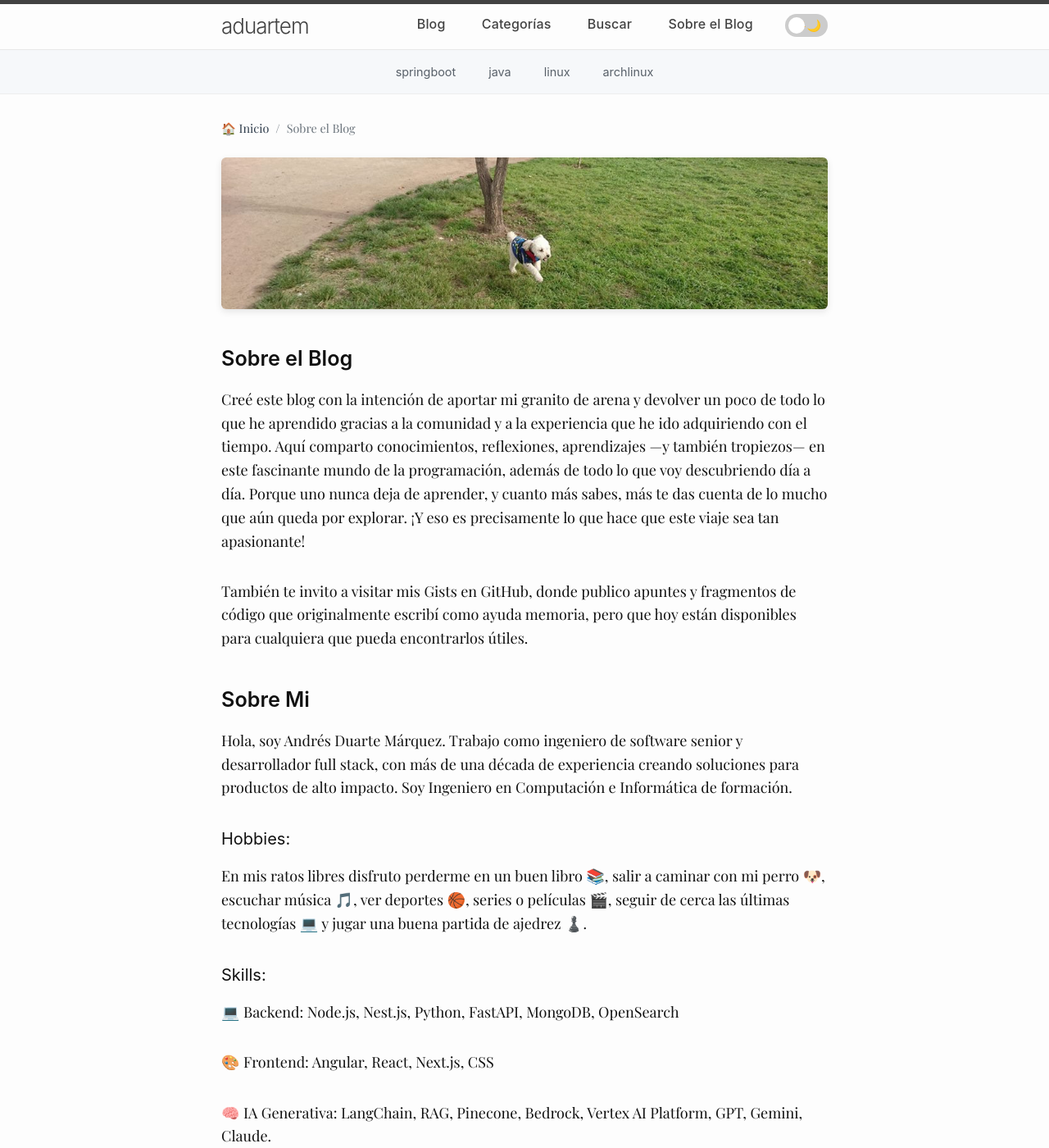
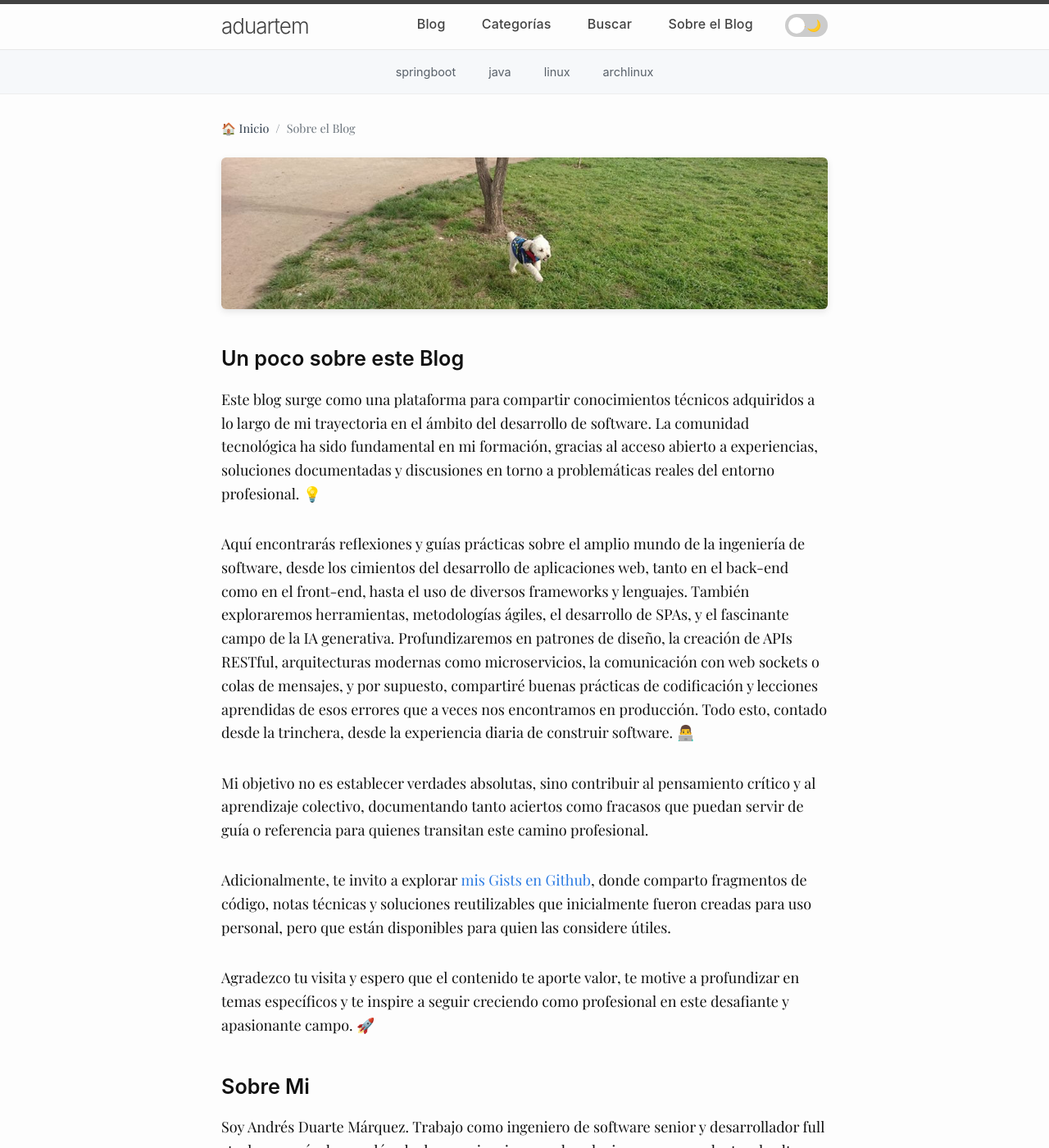
Before and after one commit to aduartem/aduartem.github.io, a Jekyll site: the page built from about.html, in a window 1280 px wide and 1400 px high. Shown: the whole window at 82% size. Built offline with Jekyll 4.4.1, drawn with Linux system fonts in a browser that asks for light colours; some web fonts are replaced; some of the changed text lies outside the part shown.

Commit message:
content update

```diff
--- a/about.html
+++ b/about.html
@@ -6,23 +6,21 @@ permalink: /about/
 
 {% include page-banner.html %}
 
-<h3>Sobre el Blog</h3>
+<h3>Un poco sobre este Blog</h3>
 
-<p>Creé este blog con la intención de aportar mi granito de arena y devolver un poco de todo lo que he aprendido gracias
-  a la comunidad y a la experiencia que he ido adquiriendo con el tiempo. Aquí comparto conocimientos, reflexiones,
-  aprendizajes —y también tropiezos— en este fascinante mundo de la programación, además de todo lo que voy descubriendo
-  día a día. Porque uno nunca deja de aprender, y cuanto más sabes, más te das cuenta de lo mucho que aún queda por
-  explorar. ¡Y eso es precisamente lo que hace que este viaje sea tan apasionante!</p>
-<p>También te invito a visitar mis Gists en GitHub, donde publico apuntes y fragmentos de código que originalmente
-  escribí como ayuda memoria, pero que hoy están disponibles para cualquiera que pueda encontrarlos útiles.</p>
+<p>Este blog surge como una plataforma para compartir conocimientos técnicos adquiridos a lo largo de mi trayectoria en el ámbito del desarrollo de software. La comunidad tecnológica ha sido fundamental en mi formación, gracias al acceso abierto a experiencias, soluciones documentadas y discusiones en torno a problemáticas reales del entorno profesional. 💡</p>
+<p>Aquí encontrarás reflexiones y guías prácticas sobre el amplio mundo de la ingeniería de software, desde los cimientos del desarrollo de aplicaciones web, tanto en el back-end como en el front-end, hasta el uso de diversos frameworks y lenguajes. También exploraremos herramientas, metodologías ágiles, el desarrollo de SPAs, y el fascinante campo de la IA generativa. Profundizaremos en patrones de diseño, la creación de APIs RESTful, arquitecturas modernas como microservicios, la comunicación con web sockets o colas de mensajes, y por supuesto, compartiré buenas prácticas de codificación y lecciones aprendidas de esos errores que a veces nos encontramos en producción. Todo esto, contado desde la trinchera, desde la experiencia diaria de construir software. 👨‍💻</p>
+<p>Mi objetivo no es establecer verdades absolutas, sino contribuir al pensamiento crítico y al aprendizaje colectivo, documentando tanto aciertos como fracasos que puedan servir de guía o referencia para quienes transitan este camino profesional.</p>
+<p>Adicionalmente, te invito a explorar <a href="https://gist.github.com/aduartem" target="_blank">mis Gists en Github</a>, donde comparto fragmentos de código, notas técnicas y soluciones reutilizables que inicialmente fueron creadas para uso personal, pero que están disponibles para quien las considere útiles.</p>
+<p>Agradezco tu visita y espero que el contenido te aporte valor, te motive a profundizar en temas específicos y te inspire a seguir creciendo como profesional en este desafiante y apasionante campo. 🚀</p>
 
 <h3>Sobre Mi</h3>
 
-<p>Hola, soy Andrés Duarte Márquez. Trabajo como ingeniero de software senior y desarrollador full stack, con más de una década
+<p>Soy Andrés Duarte Márquez. Trabajo como ingeniero de software senior y desarrollador full stack, con más de una década
   de experiencia creando soluciones para productos de alto impacto. Soy Ingeniero en Computación e Informática de
   formación.</p>
 
-<h4>Hobbies:</h4>
+<h4>Mis Hobbies:</h4>
 <p>En mis ratos libres disfruto perderme en un buen libro 📚, salir a caminar con mi perro 🐶, escuchar música 🎵, ver
   deportes 🏀, series o películas 🎬, seguir de cerca las últimas tecnologías 💻 y jugar una buena partida de ajedrez
   ♟️.</p>
```
Also changed, not shown: other parts of about.html (+1 -1 lines), _posts/2025-06-10-guia-practica-para-construir-apis-restful-con-spring-boot.markdown (+0 -27 lines).
